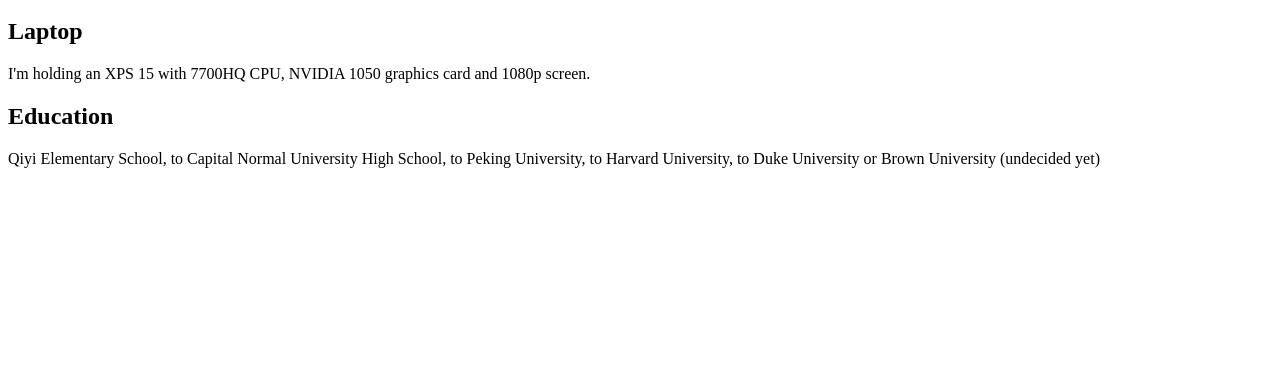
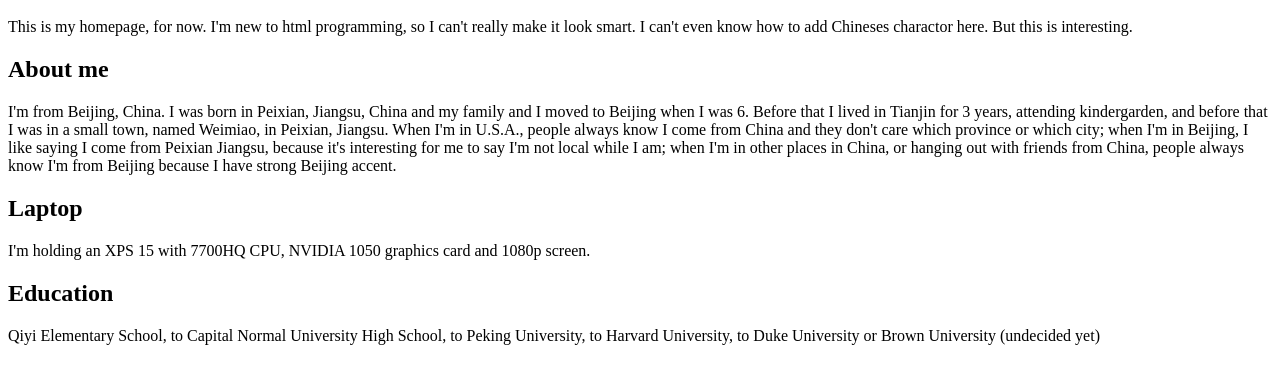
Before and after one commit to ZongrenZou/zongrenzou.github.io, a plain HTML site: page index.html in a window 1280 px wide. Shown: the part 48-432 px from the top of the page. Drawn offline with Linux system fonts and the light colour scheme.

Commit message:
Update index.html

```diff
--- a/index.html
+++ b/index.html
@@ -2,6 +2,9 @@
 <title>Zongren's Homepage</title>
 <body>
 <h1>Zongren Zou</h1>
+<p>This is my homepage, for now. I'm new to html programming, so I can't really make it look smart. I can't even know how to add Chineses charactor here. But this is interesting.</p>
+<h2>About me</h2>
+<p>I'm from Beijing, China. I was born in Peixian, Jiangsu, China and my family and I moved to Beijing when I was 6. Before that I lived in Tianjin for 3 years, attending kindergarden, and before that I was in a small town, named Weimiao, in Peixian, Jiangsu. When I'm in U.S.A., people always know I come from China and they don't care which province or which city; when I'm in Beijing, I like saying I come from Peixian Jiangsu, because it's interesting for me to say I'm not local while I am; when I'm in other places in China, or hanging out with friends from China, people always know I'm from Beijing because I have strong Beijing accent.</p>
 <h2>Laptop</h2>
 <p>I'm holding an XPS 15 with 7700HQ CPU, NVIDIA 1050 graphics card and 1080p screen.</p>
 <h2>Education</h2>
```
